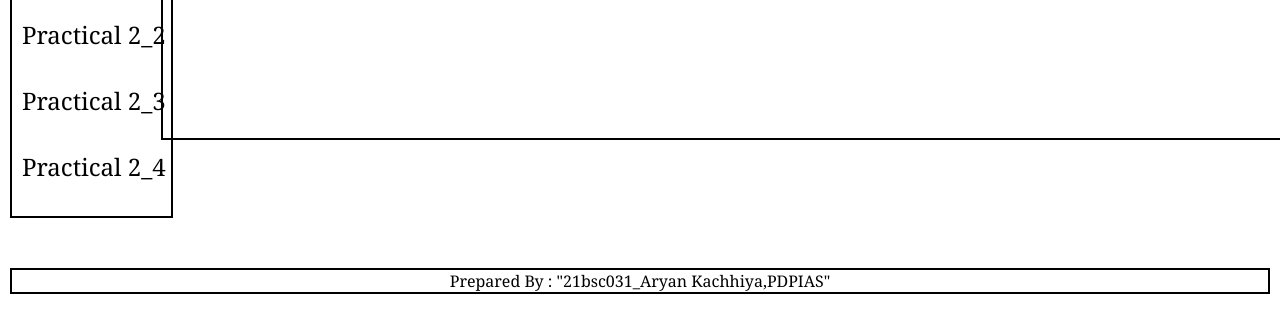
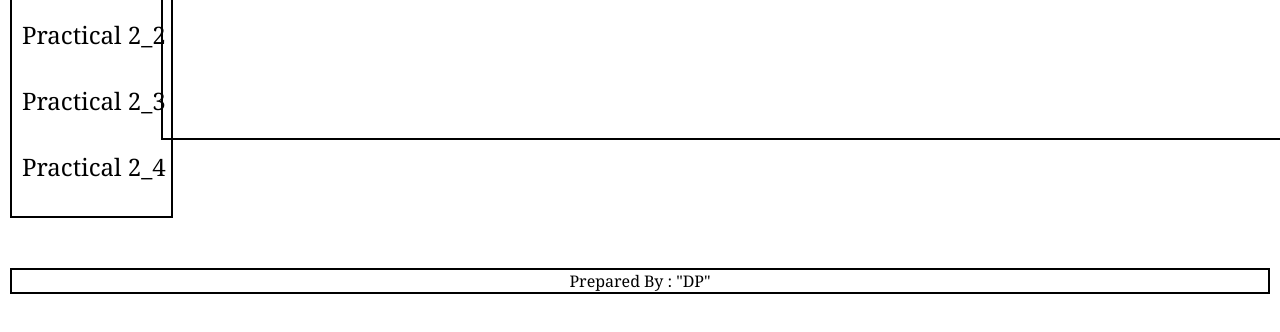
Before and after one commit to Devarsh2241/p1, a plain HTML site: page index.html in a window 1280 px wide. Shown: the part 484-816 px from the top of the page. Drawn offline with Linux system fonts and the light colour scheme.

Commit message:
Update index.html

```diff
--- a/index.html
+++ b/index.html
@@ -54,7 +54,7 @@ The P D Patel Institute of Applied Sciences (PDPIAS) is one amongst the constell
     </main>
     <footer>
         <div class="footer">
-            <p>Prepared By : "21bsc031_Aryan Kachhiya,PDPIAS"</p>
+            <p>Prepared By : "DP"</p>
         </div>
     </footer>
 </body>
```
